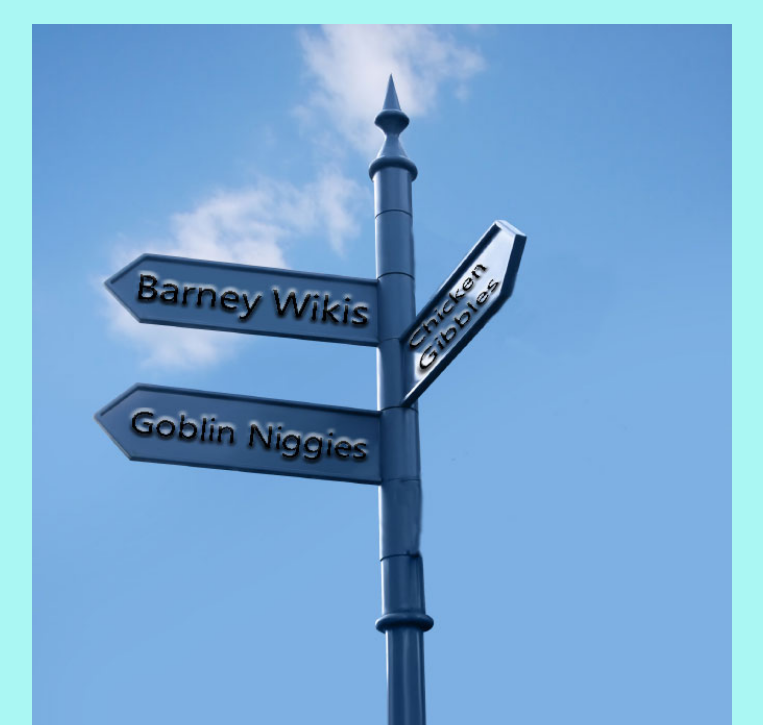
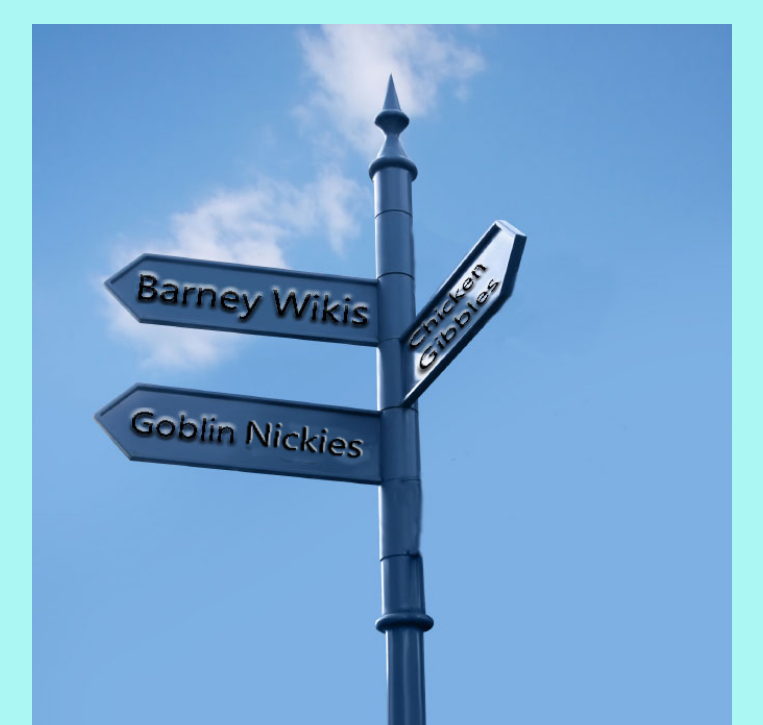
Before and after one commit to Beyx1/Dittle-Wick-s-Adventure, a plain HTML site: page intro.html in a window 1280 px wide. Shown: the part 75-800 px from the top of the page, without its empty margins (368-1131 px from the left). Drawn offline with Linux system fonts and the light colour scheme.

Commit message:
Add files via upload

```diff
--- a/intro.html
+++ b/intro.html
@@ -5,7 +5,7 @@
     <link rel="stylesheet" href="styles.css">
     <body>
     <h1>Dittle Wick's Advneture</h1>
-        <img src="Images/Cross-signs.jpg" alt="http://blog.tsukev.com/missing-command-line.html" width="700px">
+        <img src="Images/Cross-signs-undated.png" alt="http://blog.tsukev.com/missing-command-line.html" width="700px">
         <p>You are Dittle Wick. You are a duck. You find a three-way cross road that leads to 3 different locations. However, rumor has it that 2 out of the three locations are run down by a species of bandits called Gobble Nobbles. Your goal is to determine which of the three locations will keep you safe from coming into any contact with any Gobble Nobbles. Where will you go?</p>
         <p><a href="goblin-Nickies.html">Goblin Nickie's park</a></p>
         <p><a href="barney-Wikis.html">Barney Wikis</a>
```
Also changed, not shown: Images/Cross-signs-undated.png (added).
